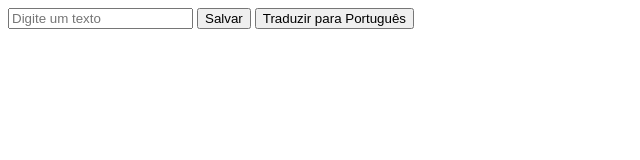
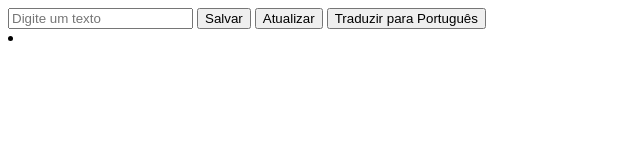
Before and after one commit to dKally/War-Copy-Translate, an Electron app: page src/index.html in a window 1600 px wide. Shown: the whole page, without its empty margins (0-640 px from the left). Drawn offline with Linux system fonts and the light colour scheme; no server answers.

Commit message:
Add files via upload

```diff
--- a/src/index.html
+++ b/src/index.html
@@ -10,10 +10,12 @@
     <form id="text-form">
         <input type="text" id="texto" placeholder="Digite um texto">
         <button id="salvar">Salvar</button>
+        <button id="atualizar">Atualizar</button>
         <button id="traduzir">Traduzir para Português</button>
     </form>
 
     <div id="texto-salvo"></div>
+    <li id="textos"></li>
 
 
     <script src="./script/renderer.js"></script>
```
